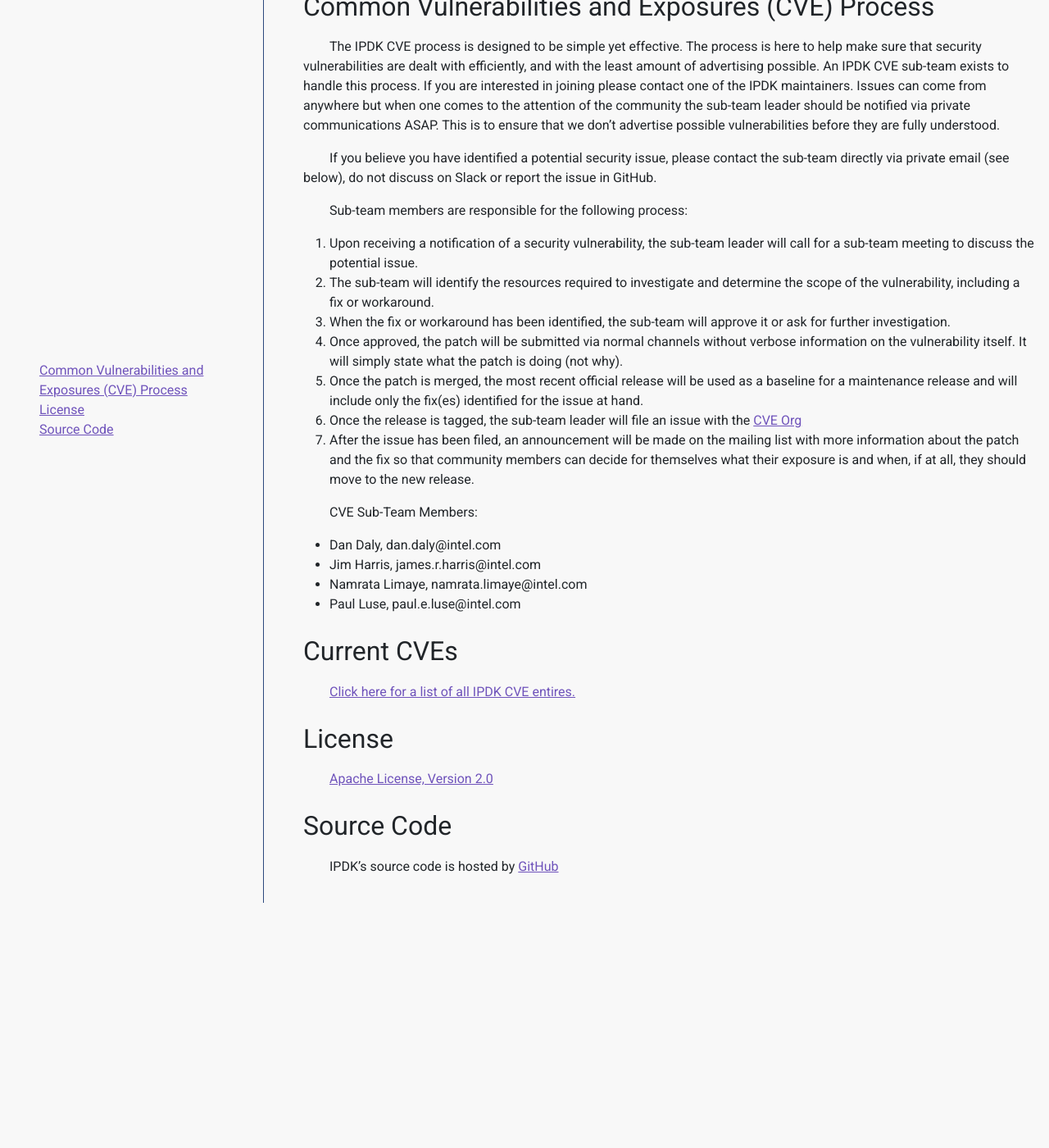
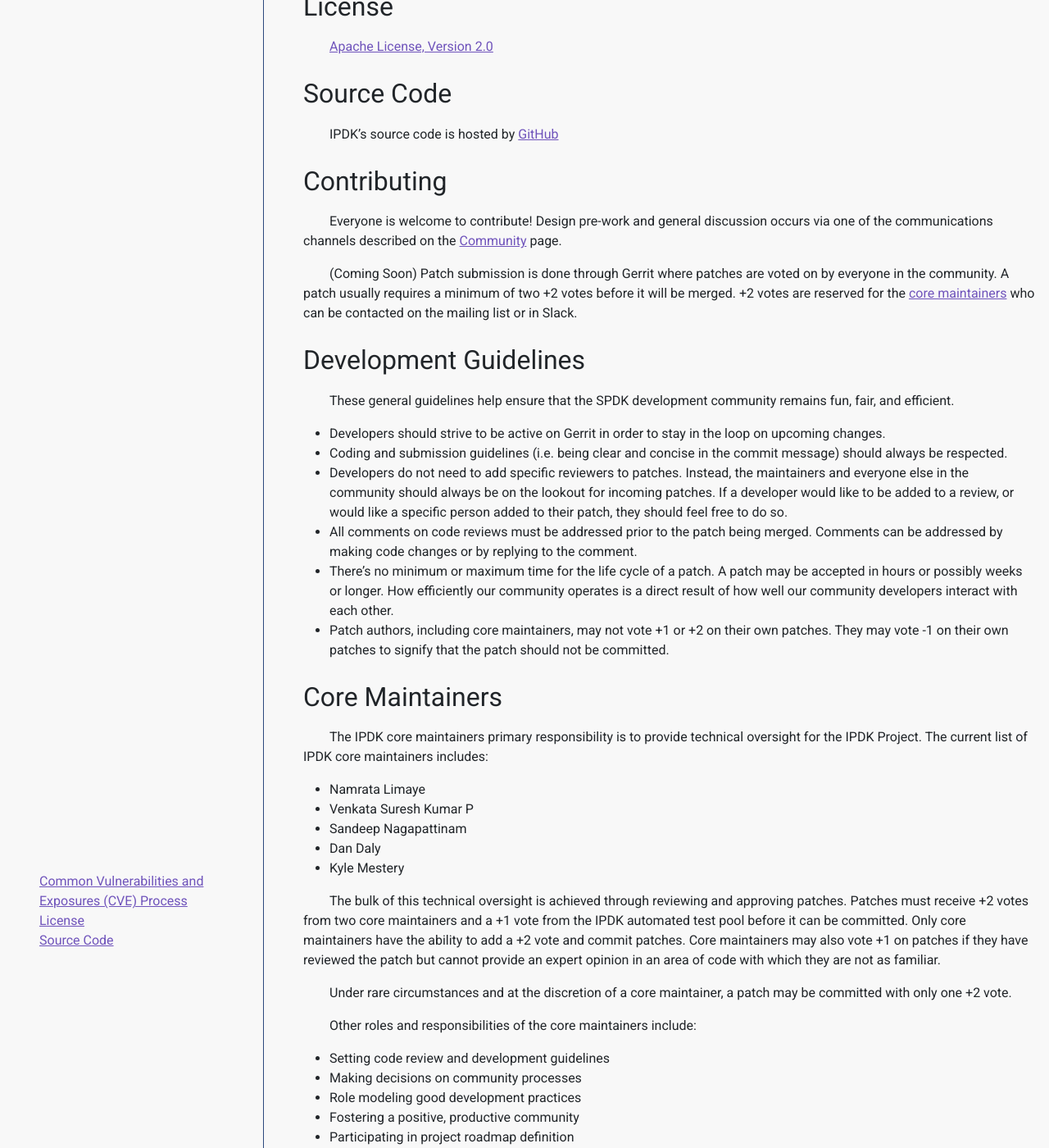
Before and after one commit to ipdk-io/ipdk-io.github.io, a Jekyll site: the page built from development.md, in a window 1280 px wide and 1400 px high, scrolled down 207 px. Shown: the whole window at 82% size. Built offline with Jekyll 4.4.1, drawn with Linux system fonts in a browser that asks for light colours; before the commit the page ends 1308 px from its top, so only the background shows below that; some of the changed text lies outside the part shown.

Commit message:
Initial information and initial core maintainers

```diff
--- a/development.md
+++ b/development.md
@@ -3,6 +3,75 @@ layout: development
 title:  "IPDK Development"
 
 ---
+
+<a id="license"></a>
+## License
+
+<a href="https://www.apache.org/licenses/LICENSE-2.0"> Apache License, Version 2.0 </a>
+
+<a id="source_code"></a>
+## Source Code
+
+IPDK's source code is hosted by [GitHub](https://github.com/ipdk-io)
+
+<a id="contributing"></a>
+## Contributing
+
+Everyone is welcome to contribute! Design pre-work and general discussion occurs via one of the
+communications channels described on the [Community](/community/) page.
+
+(Coming Soon) Patch submission is done through Gerrit where patches are voted on by everyone in the community.
+A patch usually requires a minimum of two +2 votes before it will be merged. +2 votes are reserved for
+the [core maintainers](#core) who can be contacted on the mailing list or in Slack.
+
+<a id="guidelines"></a>
+## Development Guidelines
+
+These general guidelines help ensure that the SPDK development community remains fun, fair, and efficient.
+
+* Developers should strive to be active on Gerrit in order to stay in the loop on upcoming changes.
+* Coding and submission guidelines (i.e. being clear and concise in the commit message) should always be respected.
+* Developers do not need to add specific reviewers to patches. Instead, the maintainers and everyone else in the community
+should always be on the lookout for incoming patches. If a developer would like to be added to a review, or would like
+a specific person added to their patch, they should feel free to do so.
+* All comments on code reviews must be addressed prior to the patch being merged. Comments can be addressed by making
+code changes or by replying to the comment.
+* There’s no minimum or maximum time for the life cycle of a patch. A patch may be accepted
+in hours or possibly weeks or longer. How efficiently our community operates is a direct result of how well our
+community developers interact with each other.
+* Patch authors, including core maintainers, may not vote +1 or +2 on their own patches.  They may vote -1 on
+their own patches to signify that the patch should not be committed.
+
+<a id="core"></a>
+## Core Maintainers
+
+The IPDK core maintainers primary responsibility is to provide technical oversight for the IPDK Project.
+The current list of IPDK core maintainers includes:
+
+* Namrata Limaye
+* Venkata Suresh Kumar P
+* Sandeep Nagapattinam
+* Dan Daly
+* Kyle Mestery
+
+
+The bulk of this technical oversight is achieved through reviewing and approving patches.  Patches
+must receive +2 votes from two core maintainers and a +1 vote from the IPDK automated test pool before
+it can be committed.  Only core maintainers have the ability to add a +2 vote and commit patches.  Core
+maintainers may also vote +1 on patches if they have reviewed the patch but cannot provide an expert opinion
+in an area of code with which they are not as familiar.
+
+Under rare circumstances and at the discretion of a core maintainer, a patch may be committed with only one
++2 vote.
+
+Other roles and responsibilities of the core maintainers include:
+
+* Setting code review and development guidelines
+* Making decisions on community processes
+* Role modeling good development practices
+* Fostering a positive, productive community
+* Participating in project roadmap definition
+* Identifying and organizing development tasks
 
 <a id="cve"></a>
 ## Common Vulnerabilities and Exposures (CVE) Process
@@ -34,23 +103,12 @@ all, they should move to the new release.
 
 CVE Sub-Team Members:
 
-* Dan Daly, dan.daly@intel.com
-* Jim Harris, james.r.harris@intel.com
-* Namrata Limaye, namrata.limaye@intel.com
-* Paul Luse, paul.e.luse@intel.com
+* Dan Daly
+* Jim Harris
+* Namrata Limaye
+* Paul Luse
 
 <a id="current"></a>
 ## Current CVEs
 
-[Click here for a list of all IPDK CVE entires.](https://cve.mitre.org/cgi-bin/cvekey.cgi?keyword=ipdk)
-
-
-<a id="license"></a>
-## License
-
-<a href="https://www.apache.org/licenses/LICENSE-2.0"> Apache License, Version 2.0 </a>
-
-<a id="source_code"></a>
-## Source Code
-
-IPDK's source code is hosted by [GitHub](https://github.com/ipdk-io)
+[Click here for a list of all IPDK CVE entries.](https://cve.mitre.org/cgi-bin/cvekey.cgi?keyword=ipdk)
```
